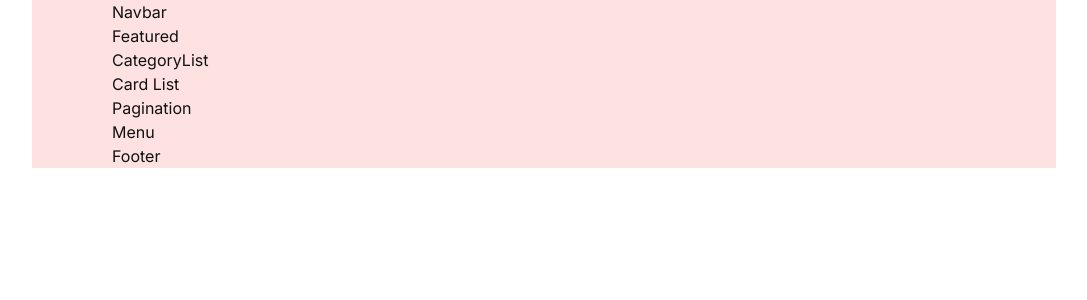
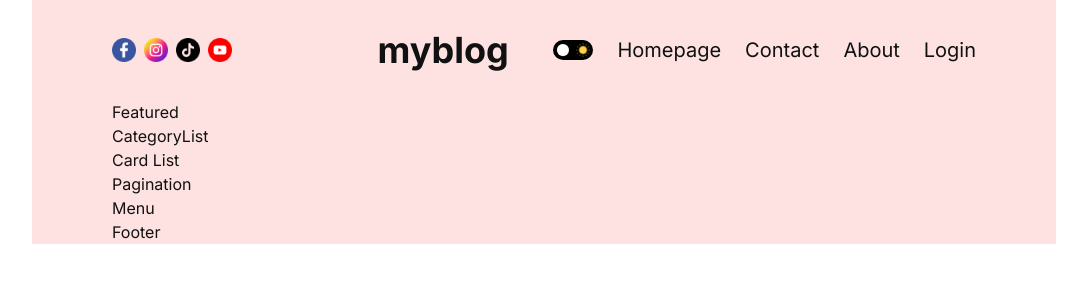
Before and after one commit to lubomir80/1.-Next-Blog, a Next.js app: page / in a window 1280 px wide. Shown: the top 300 px of the page, without its empty margins (96-1183 px from the left). Built offline with nearby package versions, Linux system fonts and the light colour scheme.

Commit message:
Navbar styled

```diff
--- /dev/null
+++ b/src/app/components/AuthLinks.jsx
@@ -0,0 +1,23 @@
+import Link from 'next/link'
+import React from 'react'
+
+function AuthLinks() {
+   const status = "notauthenticated"
+
+   return (
+      <>
+         {status === "notauthenticated" ? (
+            <Link href="/login">Login</Link>
+         ) : (
+            <>
+               <Link href="/write">Write</Link>
+               <span className='cursor-pointer'>
+                  Logout
+               </span>
+            </>
+         )}
+      </>
+   )
+}
+
+export default AuthLinks
--- a/src/app/components/Navbar.jsx
+++ b/src/app/components/Navbar.jsx
@@ -1,10 +1,27 @@
+import Image from 'next/image'
+import Link from 'next/link'
 import React from 'react'
+import AuthLinks from './AuthLinks'
+import ThemeToggle from './ThemeToggle'
 
 function Navbar() {
    return (
-      <div className=''>
-         Navbar
-      </div>
+      <header className='flex items-center justify-between h-[100px] '>
+         <div className='flex flex-1 gap-2'>
+            <Image src="/facebook.png" alt='facebook' width={24} height={24} />
+            <Image src="/instagram.png" alt='instagram' width={24} height={24} />
+            <Image src="/tiktok.png" alt='tiktok' width={24} height={24} />
+            <Image src="/youtube.png" alt='youtube' width={24} height={24} />
+         </div>
+         <div className='flex-1 text-center text-4xl font-bold'>myblog</div>
+         <nav className='flex flex-1 gap-6 text-xl items-center'>
+            <ThemeToggle />
+            <Link href="/">Homepage</Link>
+            <Link href="/">Contact</Link>
+            <Link href="/">About</Link>
+            <AuthLinks />
+         </nav>
+      </header>
    )
 }
 
--- /dev/null
+++ b/src/app/components/ThemeToggle.jsx
@@ -0,0 +1,14 @@
+import Image from 'next/image'
+import React from 'react'
+
+function ThemeToggle() {
+   return (
+      <div className='w-10 h-5 rounded-full cursor-pointer flex items-center justify-around bg-black relative'>
+         <Image src="/moon.png" alt="" width={14} height={14} />
+         <div className='w-3 h-3 rounded-full bg-bg-white absolute left-1' />
+         <Image src="/sun.png" alt="" width={14} height={14} />
+      </div>
+   )
+}
+
+export default ThemeToggle
```
